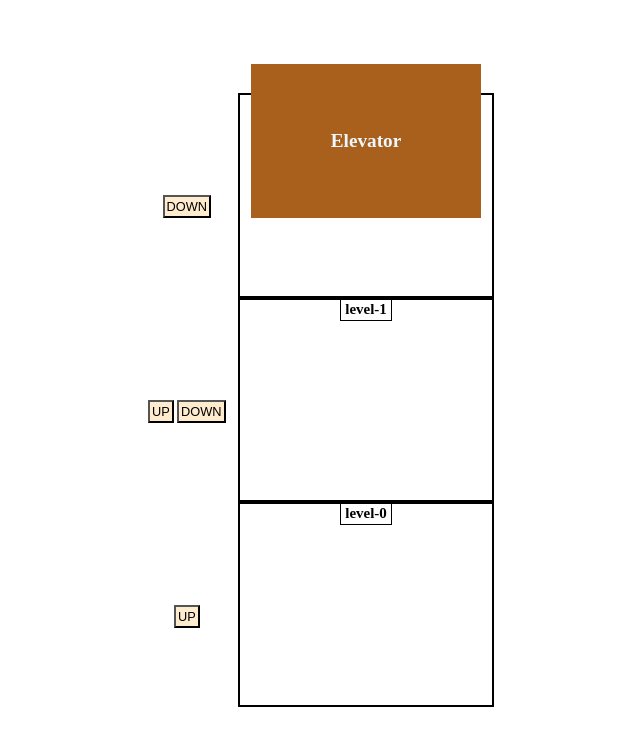
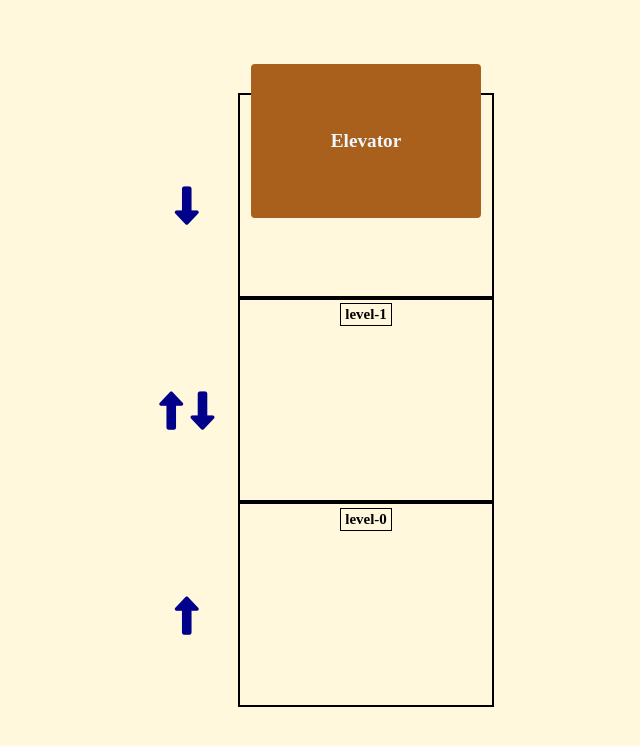
Before and after one commit to rajSaheel/Elevator, a plain HTML site: page index.html in a window 1280 px wide. Shown: the whole page, without its empty margins (274-914 px from the left). Drawn offline with Linux system fonts and the light colour scheme.

Commit message:
added button icons

```diff
--- a/index.html
+++ b/index.html
@@ -6,6 +6,10 @@
         <meta name="viewport" content="width=device-width, initial-scale=1.0" />
         <title>3-level Lift</title>
         <link rel="stylesheet" href="styles.css" />
+        <link
+            rel="stylesheet"
+            href="https://cdnjs.cloudflare.com/ajax/libs/font-awesome/6.4.0/css/all.min.css"
+        />
     </head>
     <body>
         <div class="container">
@@ -15,33 +19,33 @@
             <div class="level" id="level-2">
                 <h3 class="label">level-2</h3>
                 <span>
-                    <button
-                        class="button level-2 down-btn"
+                    <span
+                        class="span level-2 down-btn"
                         id="level-2-down"
                         onclick="callLift(2,'DOWN')"
                     >
-                        DOWN
-                    </button>
+                        <i class="fa-solid fa-down-long"></i>
+                    </span>
                 </span>
             </div>
 
             <div class="level" id="level-1">
                 <h3 class="label">level-1</h3>
                 <span>
-                    <button
-                        class="button level-1 up-btn"
+                    <span
+                        class="span level-1 up-btn"
                         id="level-1-up"
                         onclick="callLift(1,'UP')"
                     >
-                        UP
-                    </button>
-                    <button
-                        class="button level-1 donw-btn"
+                        <i class="fa-solid fa-up-long"></i>
+                    </span>
+                    <span
+                        class="span level-1 donw-btn"
                         id="level-1-down"
                         onclick="callLift(1,'DOWN')"
                     >
-                        DOWN
-                    </button>
+                        <i class="fa-solid fa-down-long"></i>
+                    </span>
                 </span>
             </div>
 
@@ -49,13 +53,13 @@
                 <h3 class="label">level-0</h3>
 
                 <span>
-                    <button
-                        class="button level-0"
+                    <span
+                        class="span level-0"
                         id="level-0-up up-btn"
                         onclick="callLift(0,'UP')"
                     >
-                        UP
-                    </button>
+                        <i class="fa-solid fa-up-long"></i>
+                    </span>
                 </span>
             </div>
         </div>
--- a/styles.css
+++ b/styles.css
@@ -10,6 +10,7 @@
 }
 
 body {
+    background-color: cornsilk;
     display: flex;
     justify-content: center;
     align-items: center;
@@ -44,13 +45,14 @@ body {
     border: 1px solid #000;
     padding: 2px 4px;
     position: relative;
-    top: -6.2vw;
+    top: -5vw;
+    z-index: 2;
 }
 
 span {
-    display: inline-flexbox;
+    display: inline;
     position: relative;
-    right: 14vw;
+    right: 7vw;
 }
 
 #lift {
@@ -63,37 +65,19 @@ span {
     justify-content: center;
     align-items: center;
     border: 2px solid #a8601c;
+    border-radius: 4px;
     height: 12vw;
     color: aliceblue;
-    /* animation: move-DOWN 5s ease-in-out 1 forwards; */
 }
 
-button {
-    background-color: blanchedalmond;
+i {
+    color: darkblue;
     outline: none;
     padding: 2px;
     width: fit-content;
-    font-size: 1vw;
+    font-size: 3vw;
     cursor: pointer;
 }
-/*
-@keyframes move-DOWN-step {
-    50% {
-        transform: translateY(16vw);
-    }
-    100% {
-        transform: translateY(32vw);
-    }
-}
-
-@keyframes move-UP-step {
-    50% {
-        transform: translateY(-16vw);
-    }
-    100% {
-        transform: translateY(-32vw);
-    }
-} */
 
 @keyframes move-DOWN {
     100% {
```
